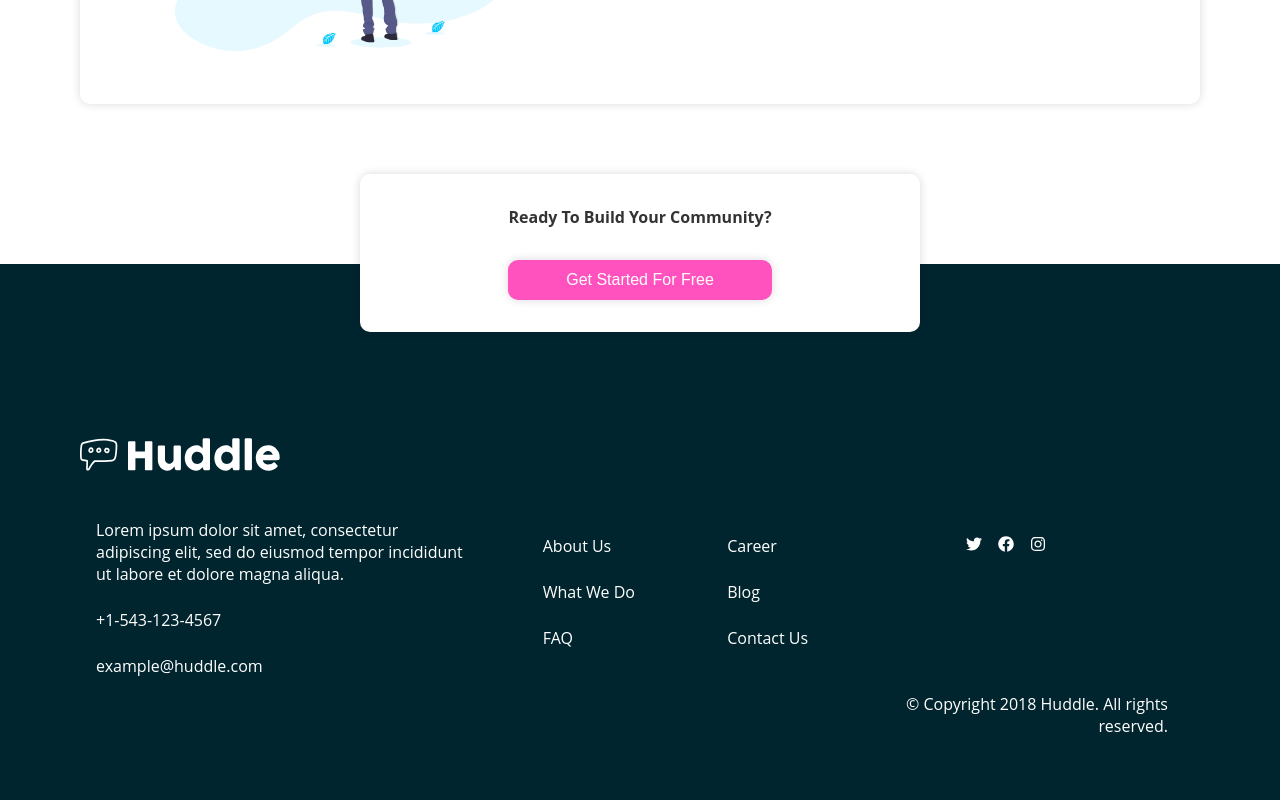
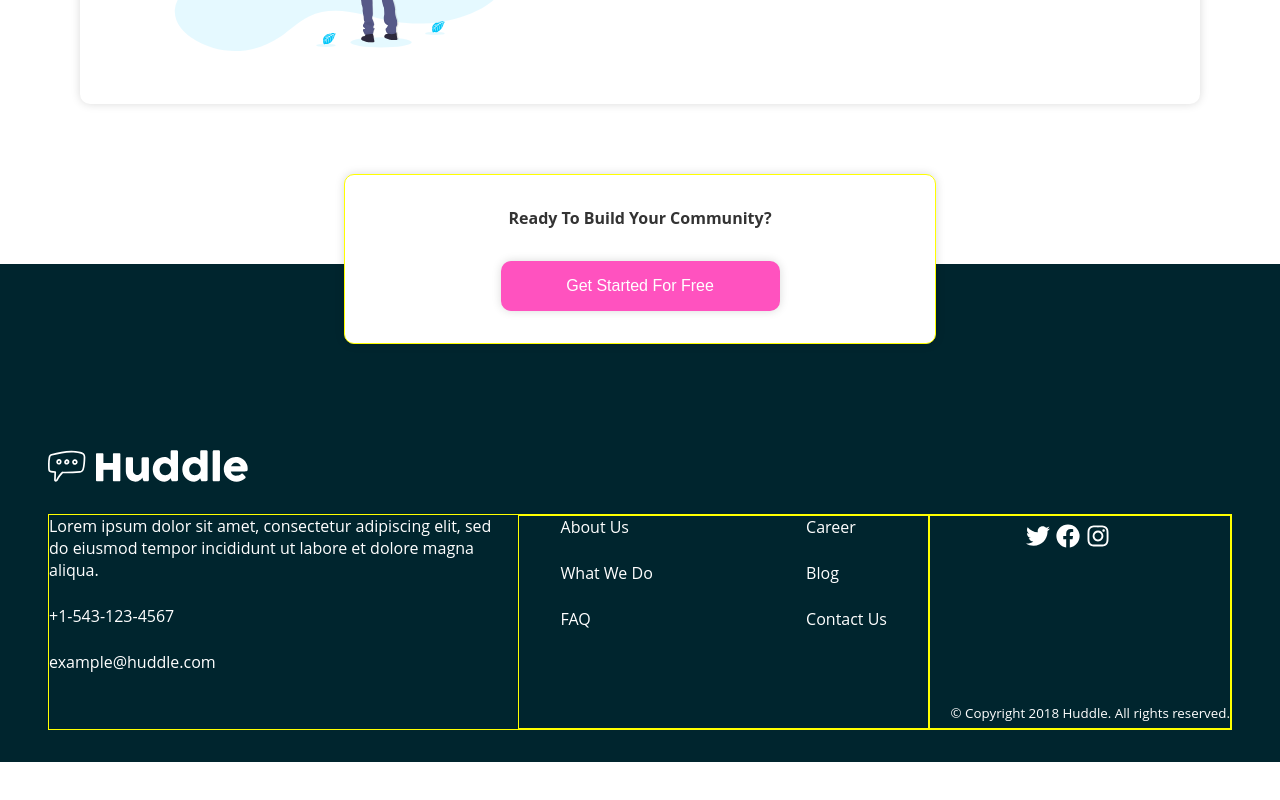
Before and after one commit to codernami/react-landing-page, a React (Create React App) app: page / in a window 1280 px wide. Shown: the part 1753-2553 px from the top of the page. After the commit the page ends 2515 px from the top, so only its background shows below. Built offline with nearby package versions, Linux system fonts and the light colour scheme.

Commit message:
Footer to fix later

```diff
--- a/src/components/styles/Card.styled.js
+++ b/src/components/styles/Card.styled.js
@@ -55,6 +55,7 @@ export const MiniCard = styled.div`
   }
   button {
     width: 80%;
+    padding: 0.7rem 2.5rem;
 
     @media (min-width: 768px) {
       width: 50%;
--- a/src/components/styles/Footer.styled.js
+++ b/src/components/styles/Footer.styled.js
@@ -1,16 +1,12 @@
 import styled from "styled-components";
 
 export const StyledFooter = styled.footer`
-  padding: 0 1.5rem 1.5rem 1.5rem;
+  padding: 0 1.5rem 2rem 1.5rem;
   background-color: #00252e;
   color: #fff;
 
-  @media(min-width: 768px) {
-    padding: 0 5rem 3rem;
-  }
-
-  button {
-    padding:.7rem 2.5rem;
+  @media (min-width: 768px) {
+    padding: 0 3rem 2rem;
   }
 
   img {
@@ -22,25 +18,20 @@ export const StyledFooter = styled.footer`
     @media (min-width: 768px) {
       display: flex;
       justify-content: space-around;
-      padding: 1rem;
+      border: 1px solid yellow;
     }
   }
-
-
   div:nth-child(2) {
     @media (min-width: 768px) {
       display: flex;
       width: 35%;
     }
   }
-
   ul {
     list-style-type: none;
     margin-bottom: 2rem;
-
   }
-
-  ul:nth-child(1){
+  ul:nth-child(1) {
     @media (min-width: 768px) {
       width: 40%;
       padding-right: 1.5rem;
@@ -53,6 +44,6 @@ export const StyledFooter = styled.footer`
 
     @media (min-width: 768px) {
       margin-bottom: 1.5rem;
+    }
   }
-
 `;
--- a/src/components/styles/Global.js
+++ b/src/components/styles/Global.js
@@ -14,7 +14,7 @@ export const GlobalStyles = createGlobalStyle`
     font-size: clamp(1.8rem, 5vw, 2rem);
     margin-bottom: 1rem;
   }
-  p, button, li, small {
+  p, button, li {
     font-size: clamp(1rem, 1.25vw, 1.25rem);
   }
   img {
--- a/src/components/styles/SocialLinks.styled.js
+++ b/src/components/styles/SocialLinks.styled.js
@@ -5,23 +5,23 @@ export const StyledSocialLinks = styled.div`
   flex-direction: column;
   justify-content: center;
   align-items: center;
-  padding: 1rem;
 
   ul {
     list-style-type: none;
     display: flex;
+    justify-content: space-evenly;
   }
   a {
-    margin: 0.5rem;
     color: #fff;
+    font-size: clamp(1.5rem, 1.25vw, 2rem);
   }
   small {
     text-align: center;
 
     @media (min-width: 768px) {
       text-align: right;
+      margin-top: 5rem;
       width: 300px;
-      margin-top: 5rem;
     }
   }
 `;
```
Also changed, not shown: .codesandbox/workspace.json.
